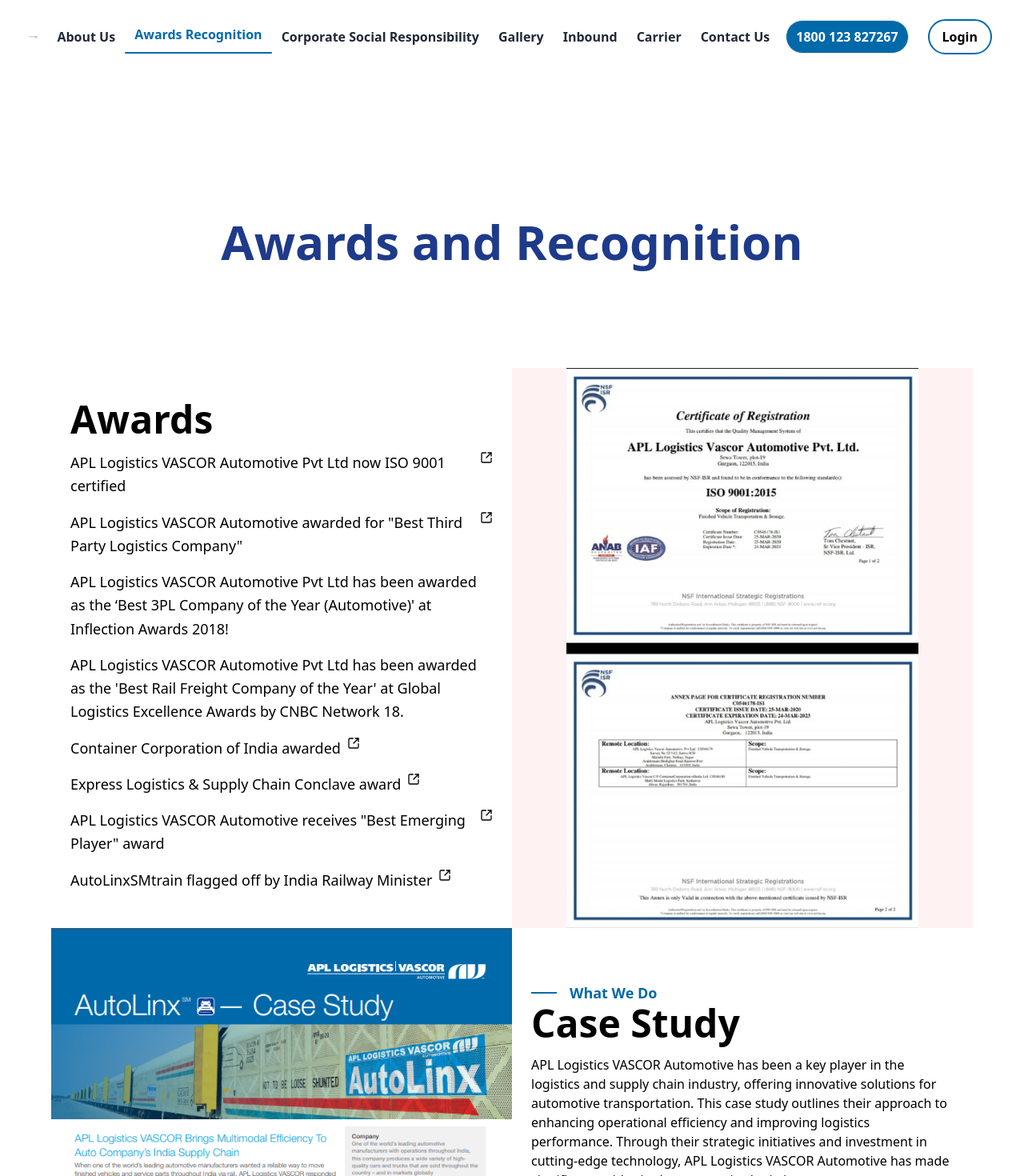
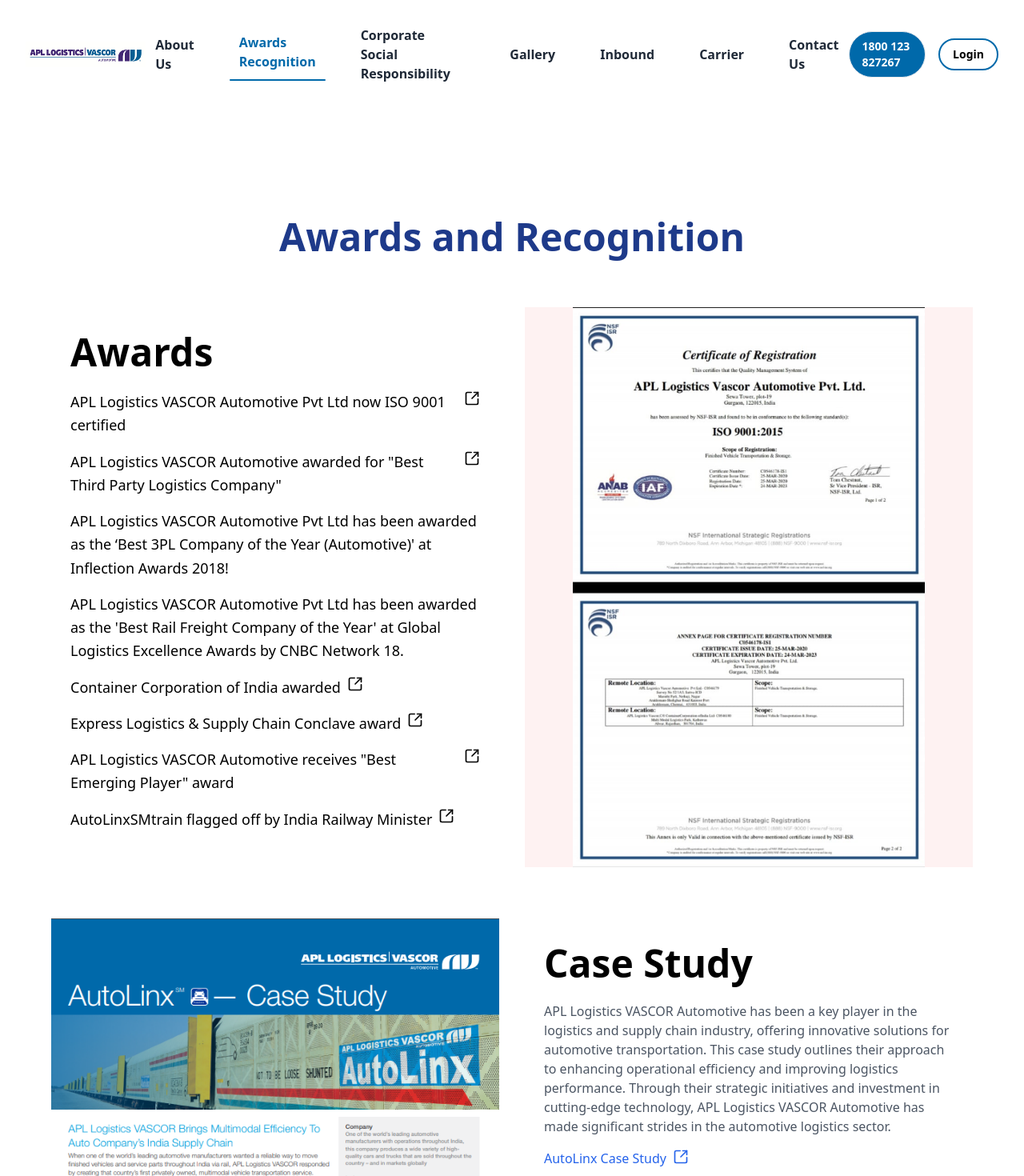
Before and after one commit to thegrimkiller22/APL-VASCOR-, a React (Vite) app: page /awards-and-recognition in a window 1280 px wide. Shown: the top 1470 px of the page at 80% size. Built offline with nearby package versions, Linux system fonts and the light colour scheme.

Commit message:
mobile responsive update

```diff
--- a/src/AwardsRecognition.tsx
+++ b/src/AwardsRecognition.tsx
@@ -4,14 +4,16 @@ const AwardsRecognition = () => {
   return (
     <section className="bg-white py-20 mt-48 px-6 md:px-16">
       {/* Header Section */}
-      <h1 className="text-5xl font-extrabold text-blue-900 leading-tight md:text-6xl text-center mb-32">
+      <h1 className="text-3xl md:text-5xl font-extrabold text-blue-900 leading-tight text-center mb-16">
         Awards and Recognition
       </h1>
-      <div className="grid grid-cols-2 w-full  text-lg leading-relaxed text-left">
-        <div className="px-6 py-10">
-          <h2 className="text-5xl font-bold mb-4 text-left  ">Awards</h2>
+
+      {/* Awards Section */}
+      <div className="grid grid-cols-1 md:grid-cols-2 gap-8 text-lg leading-relaxed text-left">
+        <div className="px-4 md:px-6 py-8">
+          <h2 className="text-3xl md:text-5xl font-bold mb-6">Awards</h2>
           <ul className="space-y-4">
-            <li className="inline-flex gap-2 items-start justify-start">
+            <li className="inline-flex gap-2 items-start">
               APL Logistics VASCOR Automotive Pvt Ltd now ISO 9001 certified
               <a
                 href="/assets/awards.png"
@@ -19,10 +21,10 @@ const AwardsRecognition = () => {
                 rel="noopener noreferrer"
                 className="hover:text-blue-800"
               >
-                <SquareArrowOutUpRight className="size-4" />
+                <SquareArrowOutUpRight className="w-5 h-5" />
               </a>
             </li>
-            <li className="inline-flex gap-2 items-start justify-start">
+            <li className="inline-flex gap-2 items-start">
               APL Logistics VASCOR Automotive awarded for "Best Third Party
               Logistics Company"
               <a
@@ -31,20 +33,20 @@ const AwardsRecognition = () => {
                 rel="noopener noreferrer"
                 className="hover:text-blue-800"
               >
-                <SquareArrowOutUpRight className="size-4" />
+                <SquareArrowOutUpRight className="w-5 h-5" />
               </a>
             </li>
-            <li className="inline-flex gap-2 items-start justify-start">
+            <li className="inline-flex gap-2 items-start">
               APL Logistics VASCOR Automotive Pvt Ltd has been awarded as the
               ‘Best 3PL Company of the Year (Automotive)' at Inflection Awards
               2018!
             </li>
-            <li className="inline-flex gap-2 items-start justify-start">
+            <li className="inline-flex gap-2 items-start">
               APL Logistics VASCOR Automotive Pvt Ltd has been awarded as the
               'Best Rail Freight Company of the Year' at Global Logistics
               Excellence Awards by CNBC Network 18.
             </li>
-            <li className="inline-flex gap-2 items-start justify-start">
+            <li className="inline-flex gap-2 items-start">
               Container Corporation of India awarded
               <a
                 href="http://www.apllvascor.com/pdf/APLL_VASCOR_Wins_Award_In_India.pdf"
@@ -52,10 +54,10 @@ const AwardsRecognition = () => {
                 rel="noopener noreferrer"
                 className="hover:text-blue-800"
               >
-                <SquareArrowOutUpRight className="size-4" />
+                <SquareArrowOutUpRight className="w-5 h-5" />
               </a>
             </li>
-            <li className="inline-flex gap-2 items-start justify-start">
+            <li className="inline-flex gap-2 items-start">
               Express Logistics & Supply Chain Conclave award
               <a
                 href="http://www.apllvascor.com/pdf/APLL_VASCOR_Wins_Award_In_India.pdf"
@@ -63,10 +65,10 @@ const AwardsRecognition = () => {
                 rel="noopener noreferrer"
                 className="hover:text-blue-800"
               >
-                <SquareArrowOutUpRight className="size-4" />
+                <SquareArrowOutUpRight className="w-5 h-5" />
               </a>
             </li>
-            <li className="inline-flex gap-2 items-start justify-start">
+            <li className="inline-flex gap-2 items-start">
               APL Logistics VASCOR Automotive receives "Best Emerging Player"
               award
               <a
@@ -75,10 +77,10 @@ const AwardsRecognition = () => {
                 rel="noopener noreferrer"
                 className="hover:text-blue-800"
               >
-                <SquareArrowOutUpRight className="size-4" />
+                <SquareArrowOutUpRight className="w-5 h-5" />
               </a>
             </li>
-            <li className="inline-flex gap-2 items-start justify-start">
+            <li className="inline-flex gap-2 items-start">
               AutoLinxSMtrain flagged off by India Railway Minister
               <a
                 href="http://www.apllvascor.com/pdf/Train-carrying-automobiles-flagged-off_Business-Line.pdf"
@@ -86,12 +88,12 @@ const AwardsRecognition = () => {
                 rel="noopener noreferrer"
                 className="hover:text-blue-800"
               >
-                <SquareArrowOutUpRight className="size-4" />
+                <SquareArrowOutUpRight className="w-5 h-5" />
               </a>
             </li>
           </ul>
         </div>
-        <div className="w-full h-[700px] bg-red-50">
+        <div className="w-full h-96 md:h-[700px] bg-red-50">
           <img
             src="/assets/awards.png"
             alt="ISO Certification"
@@ -100,51 +102,48 @@ const AwardsRecognition = () => {
           />
         </div>
       </div>
-      <div className="grid grid-cols-2 w-full ">
-        <div className="px-6 py-16 order-2">
-          <h3 className="text-primary font-bold inline-flex items-center justify-start gap-4 text-lg">
-            {" "}
-            <span className="w-8 h-0.5 bg-primary inline-block" /> What We Do
-          </h3>
-          <h2 className="text-5xl font-bold mb-4">Case Study </h2>
-          <p>
-            {" "}
+
+      {/* Case Study Section */}
+      <div className="grid grid-cols-1 md:grid-cols-2 gap-8 mt-16">
+        <div className="px-4 md:px-6 py-8 order-2 md:order-1">
+          <h2 className="text-3xl md:text-5xl font-bold mb-6">Case Study</h2>
+          <p className="text-gray-600">
             APL Logistics VASCOR Automotive has been a key player in the
             logistics and supply chain industry, offering innovative solutions
             for automotive transportation. This case study outlines their
             approach to enhancing operational efficiency and improving logistics
             performance. Through their strategic initiatives and investment in
             cutting-edge technology, APL Logistics VASCOR Automotive has made
-            significant strides in the automotive logistics sector.{" "}
+            significant strides in the automotive logistics sector.
           </p>
-          <br></br>
-          <ul className="list-none space-y-4 text-blue-700">
+          <ul className="list-none space-y-4 mt-4 text-blue-700">
             <li>
               <a
                 href="http://www.apllvascor.com/assets/pdf/APLL_VASCOR_Case_Study.pdf"
-                className="text-blue-600 hover:text-blue-700 inline-flex items-start justify-start gap-2"
+                className="text-blue-600 hover:text-blue-700 inline-flex items-start gap-2"
                 target="_blank"
                 rel="noopener noreferrer"
               >
-                AutoLinx Case Study <SquareArrowOutUpRight className="size-4" />
+                AutoLinx Case Study <SquareArrowOutUpRight className="w-5 h-5" />
               </a>
             </li>
           </ul>
         </div>
-        <div className="w-full h-[750px] bg-red-50">
+        <div className="w-full h-96 md:h-[750px] bg-red-50">
           <img
             src="/assets/case study.png"
-            alt=""
+            alt="Case Study"
             className="w-full h-full object-center object-cover"
             loading="lazy"
           />
         </div>
       </div>
-      <div className="grid grid-cols-2 w-full ">
-        <div className="px-6 py-16">
-          <h2 className="text-5xl font-bold mb-4 text-left">Media</h2>
-          <p className="text-gray-500 text-lg leading-relaxed text-left">
-            <ul className="list-none space-y-4">
+
+      {/* Media Section */}
+      <div className="grid grid-cols-1 md:grid-cols-2 gap-8 mt-16">
+        <div className="px-4 md:px-6 py-8">
+          <h2 className="text-3xl md:text-5xl font-bold mb-6">Media</h2>
+          <ul className="list-none space-y-4 text-blue-700">
             <li>
               <strong>
                 <a
@@ -155,7 +154,7 @@ const AwardsRecognition = () => {
                 >
                   APL Logistics VASCOR Automotive AutoLinx
                 </a>
-                </strong>{" "}
+              </strong>
             </li>
             <li>
               <strong>
@@ -179,23 +178,24 @@ const AwardsRecognition = () => {
                 >
                   APL Logistics VASCOR Automotive AutoDirect
                 </a>
-                </strong>{" "}
+              </strong>
             </li>
           </ul>
-          </p>
         </div>
-        <div className="w-full h-[750px] bg-red-50">
+        <div className="w-full h-96 md:h-[750px] bg-red-50">
           <img
             src="assets/together.png"
-            alt="Aerial view of parking lot with cars"
-            className="w-full h-full object-center object-cover "
+            alt="Media"
+            className="w-full h-full object-center object-cover"
             loading="lazy"
           />
         </div>
       </div>
-      <div className="grid grid-cols-2 w-full h-dvh">
-        <div className="px-6 py-16 order-2">
-          <h2 className="text-5xl font-bold mb-4 text-left">Industry Links</h2>
+
+      {/* Industry Links Section */}
+      <div className="grid grid-cols-1 md:grid-cols-2 gap-8 mt-16">
+        <div className="px-4 md:px-6 py-8 order-2 md:order-1">
+          <h2 className="text-3xl md:text-5xl font-bold mb-6">Industry Links</h2>
           <ul className="list-none space-y-4 text-blue-700">
             <li>
               <strong>
@@ -235,10 +235,10 @@ const AwardsRecognition = () => {
             </li>
           </ul>
         </div>
-        <div className="w-full h-[750px] bg-red-50">
+        <div className="w-full h-96 md:h-[750px] bg-red-50">
           <img
             src="/assets/trophy.png"
-            alt="Aerial view of parking lot with cars"
+            alt="Industry Links"
             className="w-full h-full object-cover"
             loading="lazy"
           />
--- a/src/Home.tsx
+++ b/src/Home.tsx
@@ -1,11 +1,10 @@
 import { Button } from "@/components/ui/button";
-
 import { Input } from "@/components/ui/input";
 import { deliveries, vehicleDistributionCenters } from "@/lib/constants";
 
 const HeroSection = () => {
   return (
-    <div className="mt-20 relative flex items-center justify-start w-full h-dvh overflow-hidden">
+    <div className="mt-20 relative flex flex-col items-center justify-start w-full h-dvh overflow-hidden md:flex-row">
       {/* Video Background */}
       <video
         className="absolute inset-0 w-full h-full object-cover"
@@ -16,35 +15,24 @@ const HeroSection = () => {
       ></video>
 
       {/* Header Content */}
-      <div className="relative z-20 w-1/2 ml-20 leading-snug mt-32 md:mt-40 lg:mt-48">
-        {/* <h1 className="font-extrabold text-6xl leading-tight text-black">
+      <div className="relative z-20 w-full px-6 md:w-1/2 md:ml-20 leading-snug mt-16 md:mt-32 lg:mt-48 text-center md:text-left">
+        <h1 className="font-extrabold text-4xl md:text-6xl leading-tight text-black">
           APL Logistics Vascor <br /> Automotive Pvt Ltd.
         </h1>
-        <br />
-        <br />
-        <br />
-        <br />
-        <br />
-        <br />
-        <br />
-        <br />
-        <br />
-        <br />
-        <br />
-        <br />
-        <br />
-
-        <p className="font-semibold text-xl my-4 text-black">
+        <p className="font-semibold text-lg md:text-xl my-4 text-black">
           Unique challenges, unique solutions.
-        </p> */}
-        <div className="w-3/4 flex items-center justify-start gap-2 mt-4">
+        </p>
+        <div className="w-full md:w-3/4 flex flex-col md:flex-row items-center justify-center md:justify-start gap-2 mt-4">
           <Input
             type="text"
             placeholder="Track your VIN"
             tabIndex={2}
-            className="py-6 px-4 text-lg bg-white/90 border-0"
+            className="py-3 px-4 text-base md:text-lg bg-white/90 border-0 w-full"
           />
-          <Button type="button" className="py-6 px-8">
+          <Button
+            type="button"
+            className="py-3 px-8 text-base md:text-lg w-full md:w-auto"
+          >
             Submit
           </Button>
         </div>
@@ -59,14 +47,13 @@ const Home = () => {
       <HeroSection />
 
       {/* What we do section */}
-      <div className="grid grid-cols-2 w-full h-dvh">
-        <div className="px-6 py-16">
+      <div className="grid grid-cols-1 md:grid-cols-2 w-full min-h-dvh gap-4 px-4 md:px-0 order-2 ">
+        <div className="px-4 md:px-6 py-8 order-2 md:order-1">
           <h3 className="text-primary font-bold inline-flex items-center justify-start gap-4 text-lg">
-            {" "}
             <span className="w-8 h-0.5 bg-primary inline-block" /> What We Do
           </h3>
-          <h2 className="text-5xl font-bold mb-4">APL Logistics</h2>
-          <p className="text-gray-500 text-lg leading-relaxed ">
+          <h2 className="text-3xl md:text-5xl font-bold mb-4">APL Logistics</h2>
+          <p className="text-gray-500 text-base md:text-lg leading-relaxed">
             We work closely with Original Equipment Manufacturers (OEMs) in
             India to offer specialized solutions spanning the entire supply
             chain. We back those solutions with cutting-edge technology and a
@@ -88,26 +75,25 @@ const Home = () => {
             <a href="About-us">About Us</a>
           </Button>
         </div>
-        <div className="w-full h-full bg-red-50">
+        <div className="w-full h-64 md:h-full bg-red-50">
           <img
             src="/assets/DJI_0246.jpg"
             alt=""
-            className="w-full h-full object-center object-cover "
+            className="w-full h-full object-center object-cover"
             loading="lazy"
           />
         </div>
       </div>
 
-      <div className="grid grid-cols-2 w-full h-dvh">
-        <div className="px-6 py-16 order-2">
+      <div className="grid grid-cols-1 md:grid-cols-2 w-full min-h-dvh gap-4 px-4 md:px-0">
+        <div className="px-6 py-8 md:py-16 md:order-1">
           <h3 className="text-primary font-bold inline-flex items-center justify-start gap-4 text-lg">
-            {" "}
-            <span className="w-8 h-0.5 bg-primary inline-block" /> What We Do
+            <span className="w-8 h-0.5 bg-primary inline-block" /> Corporate Social Responsibility
           </h3>
-          <h2 className="text-5xl font-bold mb-4">
+          <h2 className="text-3xl md:text-5xl font-bold mb-4">
             Corporate Social Responsibility (CSR)
           </h2>
-          <p className="text-gray-500 text-lg leading-relaxed">
+          <p className="text-gray-500 text-base md:text-lg leading-relaxed">
             At APL Logistics VASCOR Automotive, we believe in contributing to
             the well-being of the communities in which we operate. Our Corporate
             Social Responsibility (CSR) initiatives are designed to create a
@@ -148,7 +134,7 @@ const Home = () => {
             </a>
           </Button>
         </div>
-        <div className="w-full h-full bg-red-50">
+        <div className="w-full h-64 md:h-full bg-red-50 order-1 md:order-2">
           <img
             src="/assets/_MG_9708.jpg"
             alt=""
@@ -158,24 +144,23 @@ const Home = () => {
         </div>
       </div>
 
-      <div className="grid grid-cols-2 w-full h-dvh">
-        <div className="px-6 py-16">
+      <div className="grid grid-cols-1 md:grid-cols-2 w-full min-h-dvh gap-4 px-4 md:px-0">
+        <div className="px-4 md:px-6 py-8 order-2 md:order-1">
           <h3 className="text-primary font-bold inline-flex items-center justify-start gap-4 text-lg">
-            {" "}
             <span className="w-8 h-0.5 bg-primary inline-block" /> What We Do
           </h3>
-          <h2 className="text-5xl font-bold mb-4">
+          <h2 className="text-3xl md:text-5xl font-bold mb-4">
             Vehicle Distribution Centers
           </h2>
-          <p className="text-gray-500 text-lg leading-relaxed ">
-            "In addition to our core rail transportation network for finished
-            vehicle distribution, APL Logistics VASCOR Automotive will operate a
-            network of vehicle distribution centres and yards.Sites are
-            strategically located adjacent to the rail terminals. These Centers
-            provide various value-added services, including :
+          <p className="text-gray-500 text-base md:text-lg leading-relaxed">
+            In addition to our core rail transportation network for finished
+            vehicle distribution, APL Logistics VASCOR Automotive will operate
+            a network of vehicle distribution centers and yards. Sites are
+            strategically located adjacent to the rail terminals. These centers
+            provide various value-added services, including:
             <ul className="list-disc list-inside">
               {vehicleDistributionCenters.map((el, index) => (
-                <li key={index}> {el} </li>
+                <li key={index}>{el}</li>
               ))}
             </ul>
           </p>
@@ -186,7 +171,7 @@ const Home = () => {
             <a href="inbound">Inbound Logistics</a>
           </Button>
         </div>
-        <div className="w-full h-full bg-red-50">
+        <div className="w-full h-64 md:h-full bg-red-50">
           <img
             src="/assets/DJI_0285.jpg"
             alt=""
--- a/src/components/Navbar.tsx
+++ b/src/components/Navbar.tsx
@@ -1,7 +1,6 @@
-// src/components/Navbar.tsx
 import routes from '@/routes';
 import React, { useEffect, useState } from 'react';
-import { Link, useLocation } from 'react-router-dom'; // Ensure you are using Link from react-router-dom
+import { Link, useLocation } from 'react-router-dom';
 import { AlignLeft, X as CloseIcon } from 'lucide-react';
 
 const Navbar: React.FC = () => {
@@ -12,13 +11,7 @@ const Navbar: React.FC = () => {
 
   const handleScroll = () => {
     const currentScrollY = window.scrollY;
-		if (currentScrollY > lastScrollY) {
-			// User is scrolling down
-			setIsVisible(false);
-		} else {
-			// User is scrolling up
-			setIsVisible(true);
-		}
+    setIsVisible(currentScrollY <= lastScrollY || currentScrollY < 100);
     setLastScrollY(currentScrollY);
   };
 
@@ -29,83 +22,95 @@ const Navbar: React.FC = () => {
 
   const isActive = (path: string) => location.pathname === path;
 
-	const toggleMenu = () => setIsMenuOpen(prev => !prev);
+  const toggleMenu = () => setIsMenuOpen((prev) => !prev);
 
   return (
-		// <nav className='flex justify-between items-center px-4 py-8 '>
     <>
-			<nav className={`fixed z-50 top-0 left-0 w-full md:pt-2 bg-white transition-transform duration-300 dark:bg-black dark:text-white ${isVisible ? 'translate-y-0' : '-translate-y-full'}`}>
-				<div className='relative z-40 mx-auto flex gap-2 justify-between items-center px-2 py-4 md:px-8'>
-					<div className='w-1/5 flex items-center justify-center gap-2 text-lg md:text-2xl font-bold p-1'>
+      {/* Navbar */}
+      <nav
+        className={`fixed z-50 top-0 left-0 w-full md:pt-2 bg-white transition-transform duration-300 dark:bg-black dark:text-white ${
+          isVisible ? 'translate-y-0' : '-translate-y-full'
+        }`}
+      >
+        <div className="relative z-40 mx-auto flex justify-between items-center px-4 py-4 md:px-8">
+          {/* Logo and Menu Icon */}
+          <div className="flex items-center gap-4">
             {isMenuOpen ? (
               <CloseIcon
-								className='cursor-pointer p-1 size-8 md:hidden '
+                className="cursor-pointer p-1 size-8 md:hidden"
                 onClick={toggleMenu}
               />
             ) : (
               <AlignLeft
-								className='stroke-black md:hidden cursor-pointer p-1 size-8'
-								aria-label='Menu'
+                className="stroke-black md:hidden cursor-pointer p-1 size-8"
+                aria-label="Menu"
                 onClick={toggleMenu}
               />
             )}
-						<Link
-							to='/'
-							className='text-nowrap'>
+            <Link to="/" className="flex items-center">
               <img
-								src='/assets/APLL_Vascor Logo_landscape.jpg'
-								alt='APL VASCOR'
+                src="/assets/APLL_Vascor Logo_landscape.jpg"
+                alt="APL VASCOR"
+                className="h-8"
               />
             </Link>
           </div>
 
-					{/* Desktop menu */}
-					<div className='max-md:hidden '>
-						<ul className='flex items-center justify-between'>
-							{routes.map(route => (
+          {/* Desktop Menu */}
+          <div className="hidden md:flex items-center gap-8">
+            {routes.map((route) => (
               <Link
                 key={route.name}
                 to={route.path}
                 onClick={() => setIsMenuOpen(false)}
-									className={`group/item relative text-base px-3 py-2 rounded-md transition-transform duration-200 transform hover:-translate-y-[3px] text-gray-800 dark:text-gray-200 font-semibold text-nowrap ${
-										isActive(route.path) ? 'text-primary -translate-y-[3px]' : ''
-									}`}>
+                className={`group relative text-base px-3 py-2 rounded-md transition-transform duration-200 transform hover:-translate-y-[3px] font-semibold ${
+                  isActive(route.path) ? 'text-primary -translate-y-[3px]' : 'text-gray-800 dark:text-gray-200'
+                }`}
+              >
                 {route.name}
                 <div
-										className={`absolute left-0 right-0 h-[2px] w-full rounded-full bg-primary opacity-0 transition-all duration-200 -bottom-1  ${
-											isActive(route.path) ? 'opacity-100' : 'opacity-0 group-hover/item:opacity-100'
-										}`}></div>
+                  className={`absolute left-0 right-0 h-[2px] w-full rounded-full bg-primary transition-all duration-200 -bottom-1 ${
+                    isActive(route.path) ? 'opacity-100' : 'opacity-0 group-hover:opacity-100'
+                  }`}
+                ></div>
               </Link>
             ))}
-						</ul>
           </div>
 
-					<div className='flex gap-4 items-center justify-between'>
+          {/* Call-to-Action Buttons */}
+          <div className="flex items-center gap-4">
             <a
-							href='tel:1800123827267'
-							className='border bg-primary py-2 px-3 rounded-full text-white font-semibold hidden md:inline-block text-nowrap'>
+              href="tel:1800123827267"
+              className="hidden md:block border bg-primary py-2 px-4 rounded-full text-white font-semibold text-sm"
+            >
               1800 123 827267
             </a>
             <Link
-							key='login'
-							to='/auth/login'
-							className='text-base mx-2 no-underline px-4 py-2 hover:bg-primary hover:text-white transition-colors border-primary border-2 font-semibold rounded-full '>
+              to="/auth/login"
+              className="text-sm px-4 py-2 border-primary border-2 rounded-full font-semibold hover:bg-primary hover:text-white transition-colors"
+            >
               Login
             </Link>
           </div>
         </div>
       </nav>
-			{/* Mobile nav menu */}
-			<div className={`md:hidden absolute z-40 top-[4.5rem] left-0 w-full bg-white dark:bg-black transition-transform duration-300 transform ${isMenuOpen ? 'opacity-100 translate-y-0' : 'opacity-0 -translate-y-full'}`}>
-				<ul className='flex flex-col items-start justify-start'>
-					{routes.map(route => (
-						<li
-							key={route.name}
-							className='w-full bg-white px-1'>
+
+      {/* Mobile Dropdown Menu */}
+      <div
+        className={`md:hidden absolute z-40 top-[4.5rem] left-0 w-full bg-white dark:bg-black transition-all duration-300 ${
+          isMenuOpen ? 'opacity-100 translate-y-0' : 'opacity-0 -translate-y-full pointer-events-none'
+        }`}
+      >
+        <ul className="flex flex-col items-start py-4 space-y-2">
+          {routes.map((route) => (
+            <li key={route.name} className="w-full">
               <Link
                 to={route.path}
                 onClick={() => setIsMenuOpen(false)}
-								className={`text-base text-white p-3 transition-opacity duration-200 dark:text-gray-200 text-nowrap text-ellipsis overflow-hidden bg-primary inline-block w-full hover:bg-opacity-90 focus:bg-opacity-85 `}>
+                className={`block px-4 py-2 text-base font-semibold ${
+                  isActive(route.path) ? 'bg-primary text-white' : 'text-gray-800 dark:text-gray-200'
+                } hover:bg-primary hover:text-white transition`}
+              >
                 {route.name}
               </Link>
             </li>
```
Also changed, not shown: src/About.tsx (+9 -11 lines), src/Inbound.tsx (+24 -19 lines). Lines whose indentation alone changed are shown as unchanged.
